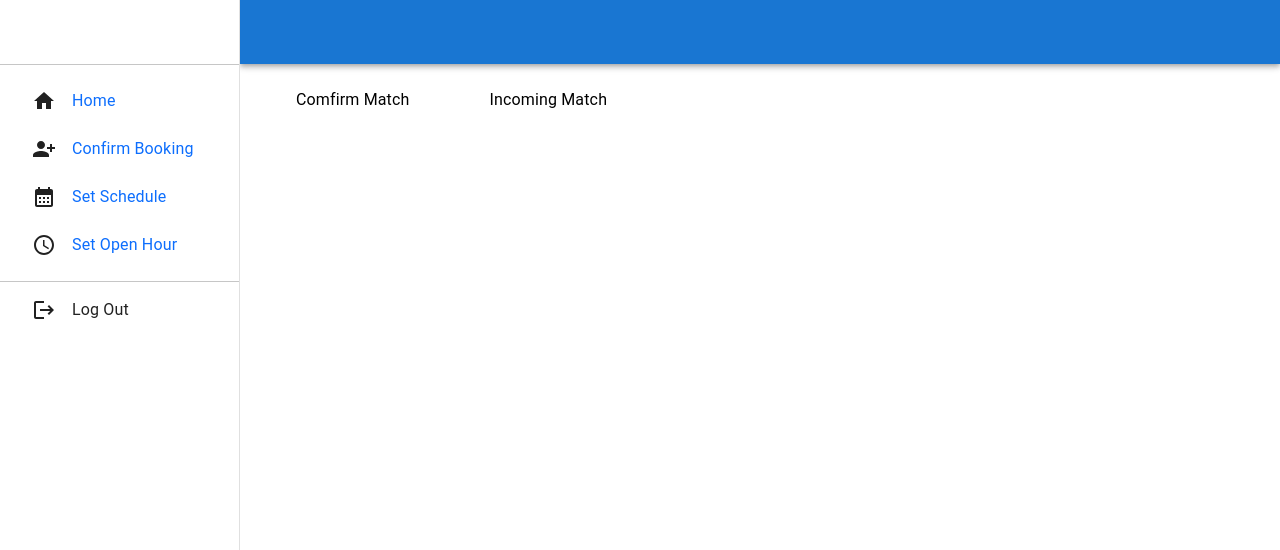
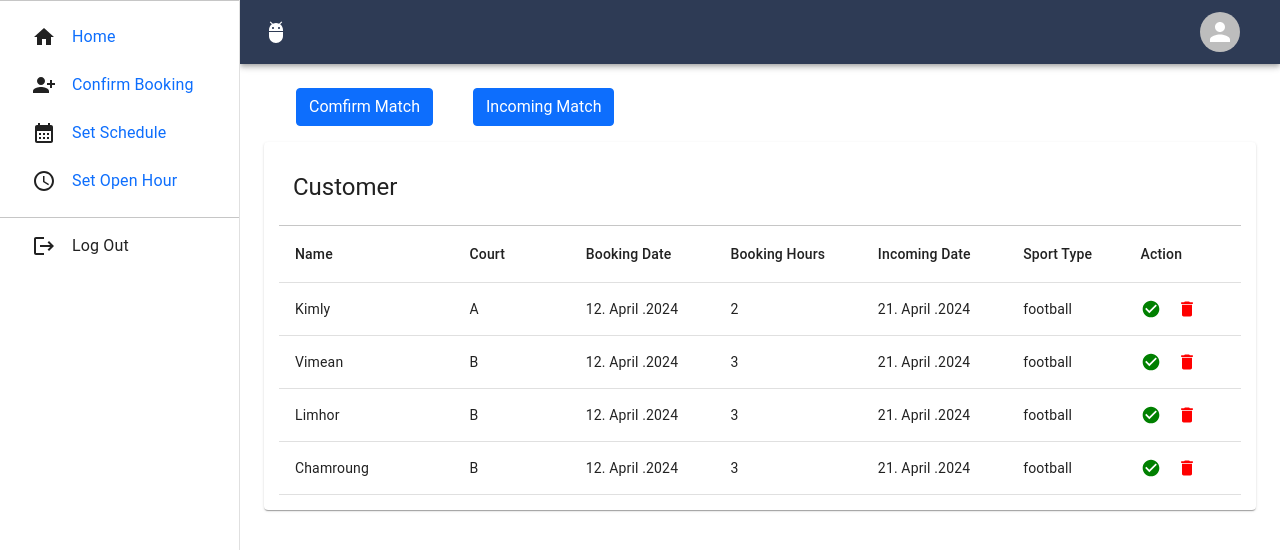
Before and after one commit to A3rii/Project-Practicum-, a React (Vite) app: page /confirm_match in a window 1280 px wide. Shown: the top 550 px of the page. Built offline with nearby package versions, Linux system fonts and the light colour scheme; a web font is replaced by a local one.

Commit message:
updates for admin page

```diff
--- a/src/App.css
+++ b/src/App.css
@@ -1631,15 +1631,19 @@
    gap: 1rem;
 }
 
+.confirm-nav {
+   display: flex;
+   justify-content: baseline;
+   align-items: baseline;
+}
+
 .confirm-nav ul {
    display: flex;
    justify-content: baseline;
    align-items: center;
-   gap: 5rem;
-}
-
-.confirm-nav li {
-   color: var(--dark);
-}
+   gap: 2.5rem;
+}
+
+
 
 /** Admins Page */
--- a/src/App.jsx
+++ b/src/App.jsx
@@ -20,16 +20,19 @@ import ConfirmMatch from "./view/page/AdminCenter/ConfirmMatch"
 function App() {
   return (
     <Router>
+
       <Routes>
 
         <Route path="/" element={<AdminCenter />} exact >
 
+          <Route index element={<HomeDash />} />
           <Route path="/dashboard" element={<HomeDash />} />
 
 
           <Route path="/confirm_match" element={<ConfirmMatch />} >
+            <Route index element={<ConfirmPage />} />
+            <Route path="/confirm_match/confirm" element={<ConfirmPage />} />
             <Route path="/confirm_match/incoming" element={<IncomingMatch />} />
-            <Route path="/confirm_match/confirm" element={<ConfirmPage />} />
           </Route>
 
 
@@ -48,6 +51,7 @@ function App() {
         <Route path="/reciept" element={<Reciept />} />
         <Route path="/Contact" element={<Contact />} />
       </Routes>
+
     </Router>
   )
 }
--- a/src/view/page/AdminCenter/AdminCenter.jsx
+++ b/src/view/page/AdminCenter/AdminCenter.jsx
@@ -15,6 +15,9 @@ import CalendarMonthIcon from '@mui/icons-material/CalendarMonth';
 import AccessTimeIcon from '@mui/icons-material/AccessTime';
 import LogoutIcon from '@mui/icons-material/Logout';
 import PersonAddAlt1Icon from '@mui/icons-material/PersonAddAlt1';
+import AdbIcon from '@mui/icons-material/Adb';
+import Avatar from '@mui/material/Avatar';
+import Tooltip from '@mui/material/Tooltip';
 import { Link, Outlet } from "react-router-dom"
 const drawerWidth = 240;
 
@@ -43,7 +46,6 @@ function AdminCenter(props) {
 
    const drawer = (
       <div className="admin-sidebar">
-         <Toolbar />
          <Divider />
          <List sx={{ mt: 1 }}>
             <ul>
@@ -95,6 +97,7 @@ function AdminCenter(props) {
       <Box sx={{ display: 'flex' }}>
          <CssBaseline />
          <AppBar
+
             position="absolute"
             sx={{
                zIndex: -1,
@@ -104,7 +107,10 @@ function AdminCenter(props) {
          >
 
 
-            <Toolbar>
+            <Toolbar
+               style={{ background: '#2E3B55' }}
+            >
+               <AdbIcon sx={{ display: { xs: 'none', md: 'flex' }, mr: 1 }} />
                <IconButton
                   aria-label="open drawer"
                   edge="start"
@@ -116,6 +122,15 @@ function AdminCenter(props) {
                <Typography variant="h6" noWrap component="div">
                   {name}
                </Typography>
+
+               <Box sx={{ display: 'flex', alignItems: 'center', marginLeft: 'auto', pr: 2 }}>
+                  <Tooltip title="Open settings">
+                     <IconButton sx={{ p: 0 }}>
+                        <Avatar alt="Remy Sharp" src="" />
+                     </IconButton>
+                  </Tooltip>
+
+               </Box>
             </Toolbar>
 
 
--- a/src/view/page/AdminCenter/ConfirmMatch.jsx
+++ b/src/view/page/AdminCenter/ConfirmMatch.jsx
@@ -8,15 +8,17 @@ export default function ComfirmMatch() {
          <nav className="confirm-nav">
             <ul>
                <Link to="/confirm_match/confirm">
-                  <li>Comfirm Match</li>
-               </Link>
-               <Link to="/confirm_match/incoming">
-                  <li> Incoming Match </li>
+                  <button className="btn btn-primary">Comfirm Match</button>
                </Link>
 
 
+               <Link to="/confirm_match/incoming">
+                  <button className="btn btn-primary"> Incoming Match </button>
+               </Link>
+
             </ul>
          </nav>
+
          <Outlet />
 
       </>
```
